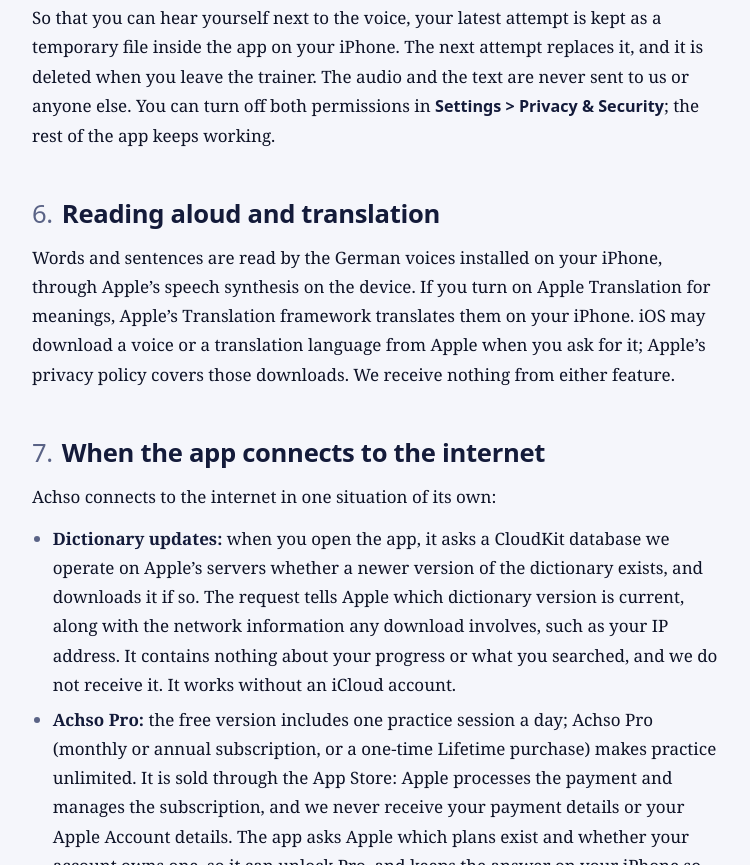
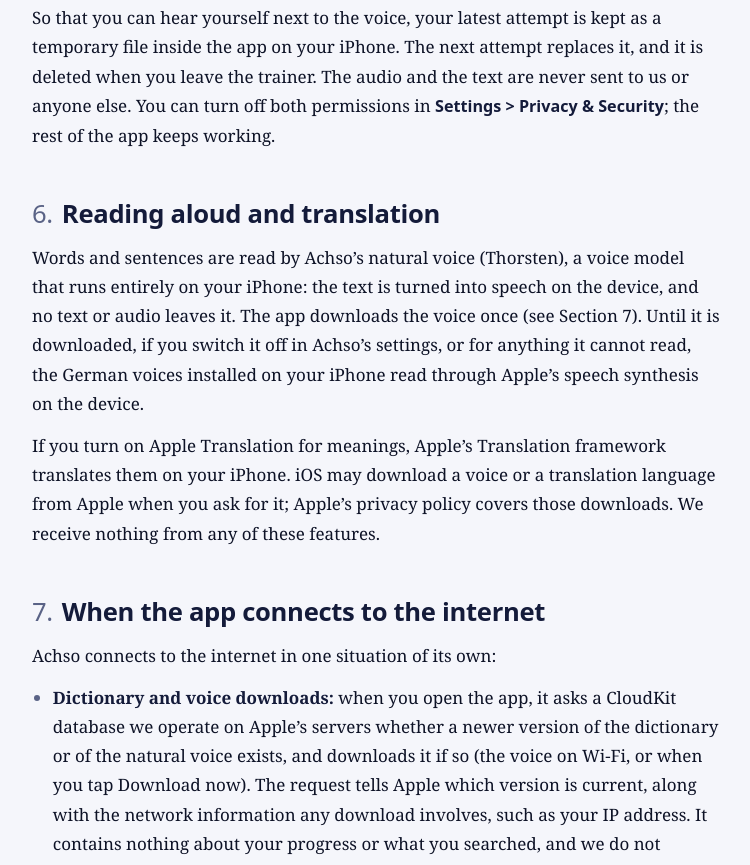
Before and after one commit to denizmaral/achso-legal, a plain HTML site: page privacy.html in a window 1280 px wide. Shown: the part 1935-2800 px from the top of the page, without its empty margins (348-1098 px from the left). Drawn offline with Linux system fonts and the light colour scheme.

Commit message:
Privacy and help: the natural voice (on-device, downloaded once from CloudKit)

```diff
--- a/privacy.html
+++ b/privacy.html
@@ -4,7 +4,7 @@
 <meta charset="utf-8">
 <meta name="viewport" content="width=device-width, initial-scale=1">
 <title>Privacy Policy | Achso</title>
-<meta name="description" content="How Achso handles your progress, the microphone, dictionary updates, Achso Pro purchases and your privacy rights.">
+<meta name="description" content="How Achso handles your progress, the microphone, dictionary and voice downloads, Achso Pro purchases and your privacy rights.">
 <meta name="color-scheme" content="light dark">
 <meta name="referrer" content="no-referrer">
 <link rel="stylesheet" href="styles.css">
@@ -31,7 +31,7 @@
     </h1>
     <svg class="wave" viewBox="0 0 540 26" preserveAspectRatio="none" aria-hidden="true" focusable="false"><path d="M2 16 C 60 2, 110 2, 170 14 S 280 26, 340 12 S 450 0, 538 14" fill="none" stroke="currentColor" stroke-width="3" stroke-linecap="round"/></svg>
     <p class="lede">Achso keeps what you learn on your iPhone. This policy explains what the app stores, what can leave your device, who can see it, and how to control it.</p>
-    <p class="meta">Effective 25 November 2026.</p>
+    <p class="meta">Effective 26 November 2026.</p>
   </div>
 
   <div class="wrap doc">
@@ -128,14 +128,15 @@
 
       <section id="voices">
         <h2><span class="n">6.</span>Reading aloud and translation</h2>
-        <p>Words and sentences are read by the German voices installed on your iPhone, through Apple’s speech synthesis on the device. If you turn on Apple Translation for meanings, Apple’s Translation framework translates them on your iPhone. iOS may download a voice or a translation language from Apple when you ask for it; Apple’s privacy policy covers those downloads. We receive nothing from either feature.</p>
+        <p>Words and sentences are read by Achso’s natural voice (Thorsten), a voice model that runs entirely on your iPhone: the text is turned into speech on the device, and no text or audio leaves it. The app downloads the voice once (see Section 7). Until it is downloaded, if you switch it off in Achso’s settings, or for anything it cannot read, the German voices installed on your iPhone read through Apple’s speech synthesis on the device.</p>
+        <p>If you turn on Apple Translation for meanings, Apple’s Translation framework translates them on your iPhone. iOS may download a voice or a translation language from Apple when you ask for it; Apple’s privacy policy covers those downloads. We receive nothing from any of these features.</p>
       </section>
 
       <section id="network">
         <h2><span class="n">7.</span>When the app connects to the internet</h2>
         <p>Achso connects to the internet in one situation of its own:</p>
         <ul>
-          <li><strong>Dictionary updates:</strong> when you open the app, it asks a CloudKit database we operate on Apple’s servers whether a newer version of the dictionary exists, and downloads it if so. The request tells Apple which dictionary version is current, along with the network information any download involves, such as your IP address. It contains nothing about your progress or what you searched, and we do not receive it. It works without an iCloud account.</li>
+          <li><strong>Dictionary and voice downloads:</strong> when you open the app, it asks a CloudKit database we operate on Apple’s servers whether a newer version of the dictionary or of the natural voice exists, and downloads it if so (the voice on Wi‑Fi, or when you tap Download now). The request tells Apple which version is current, along with the network information any download involves, such as your IP address. It contains nothing about your progress or what you searched, and we do not receive it. It works without an iCloud account.</li>
           <li><strong>Achso Pro:</strong> the free version includes one practice session a day; Achso Pro (monthly or annual subscription, or a one-time Lifetime purchase) makes practice unlimited. It is sold through the App Store: Apple processes the payment and manages the subscription, and we never receive your payment details or your Apple Account details. The app asks Apple which plans exist and whether your account owns one, so it can unlock Pro, and keeps the answer on your iPhone so Pro also works offline.</li>
           <li><strong>Emails you send us:</strong> a contact link opens your email app with a message addressed to us. Only what you choose to send reaches us.</li>
         </ul>
```
Also changed, not shown: index.html (+1 -1 lines).
